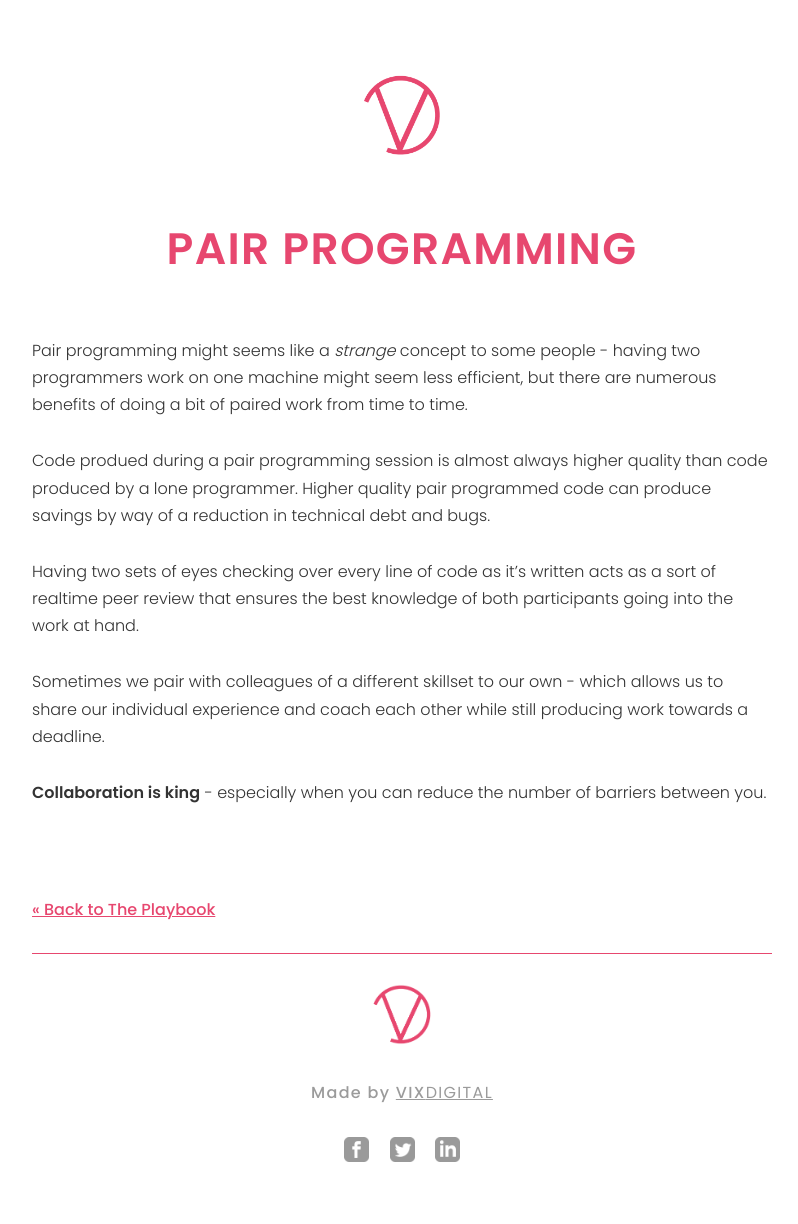
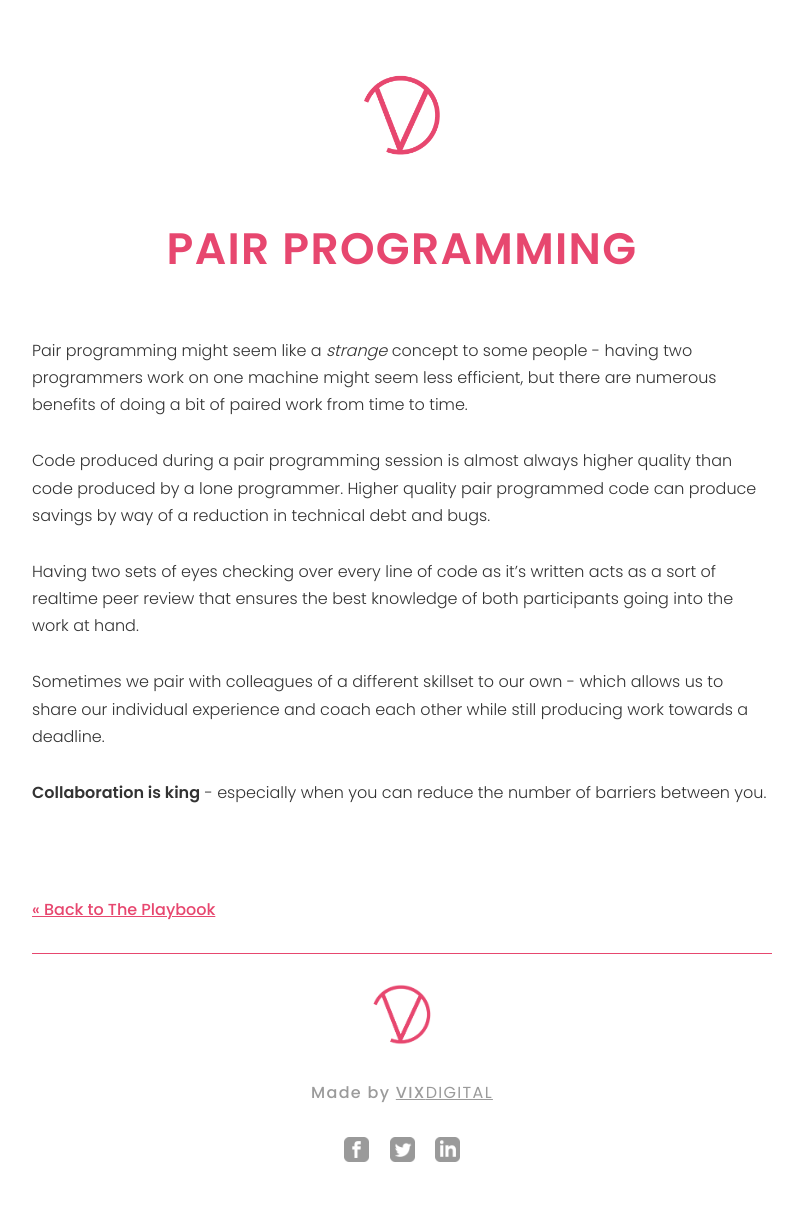
Before and after one commit to vixdigital/playbook, a Jekyll site: the page built from _plays/06-developing/pair-programming.markdown, in a window 1280 px wide. Shown: the whole page, without its empty margins (238-1036 px from the left). Built offline with Jekyll 4.4.1, drawn with Linux system fonts in a browser that asks for light colours.

Commit message:
Update pair-programming.markdown
Fixed a few spelling mistakes

```diff
--- a/_plays/06-developing/pair-programming.markdown
+++ b/_plays/06-developing/pair-programming.markdown
@@ -3,9 +3,9 @@ title:  "Pair Programming"
 categories: developing
 ---
 
-Pair programming might seems like a *strange* concept to some people - having two programmers work on one machine might seem less efficient, but there are numerous benefits of doing a bit of paired work from time to time.
+Pair programming might seem like a *strange* concept to some people - having two programmers work on one machine might seem less efficient, but there are numerous benefits of doing a bit of paired work from time to time.
 
-Code produed during a pair programming session is almost always higher quality than code produced by a lone programmer. Higher quality pair programmed code can produce savings by way of a reduction in technical debt and bugs.
+Code produced during a pair programming session is almost always higher quality than code produced by a lone programmer. Higher quality pair programmed code can produce savings by way of a reduction in technical debt and bugs.
 
 Having two sets of eyes checking over every line of code as it's written acts as a sort of realtime peer review that ensures the best knowledge of both participants going into the work at hand.
 
```
